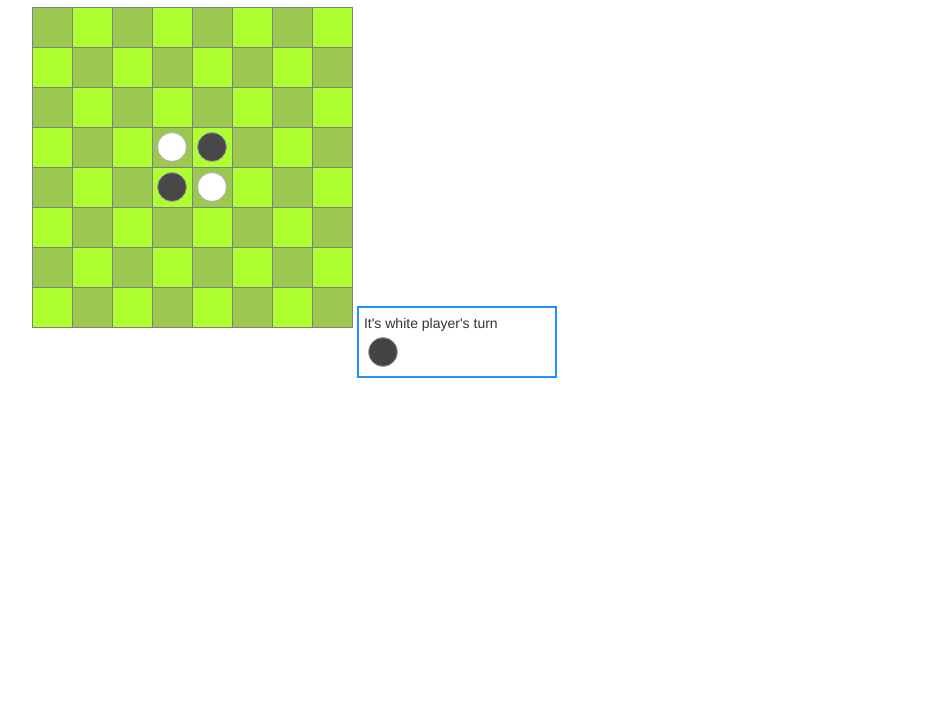
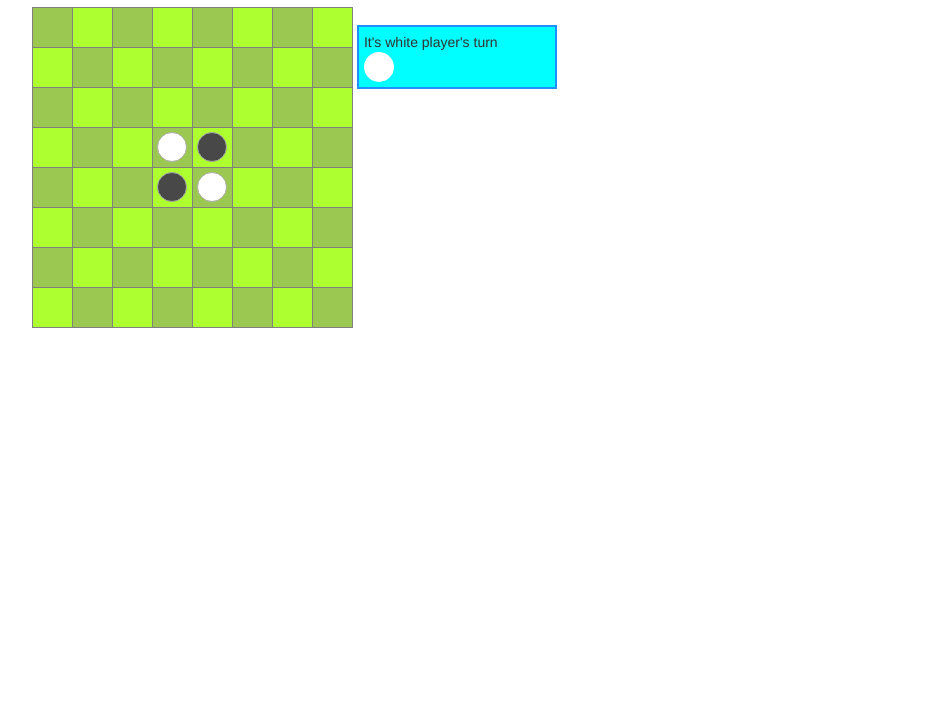
Before and after one commit to happyHooman/Reversed, a plain HTML site: page index.html in a window 1280 px wide. Shown: the part 93-800 px from the top of the page, without its empty margins (38-980 px from the left). Drawn offline with nearby package versions, Linux system fonts and the light colour scheme.

Commit message:
flipper added

```diff
--- a/css/styles.css
+++ b/css/styles.css
@@ -32,8 +32,47 @@ h1{
     width: 200px;
     border: 2px solid dodgerblue;
     padding: 5px;
+    background-color: cyan;
 }
 
 #mainBoard {
-    display: inline-block;
+    display: inline;
 }
+
+.flipper {
+    width: 30px;
+    height: 30px;
+    position: relative;
+    perspective: 800px;
+}
+
+#card {
+    width: 100%;
+    height: 100%;
+    position: absolute;
+    transform-style: preserve-3d;
+    transition: transform 1s;
+}
+
+#card figure {
+    margin: 0;
+    display: block;
+    position: absolute;
+    width: 100%;
+    height: 100%;
+    backface-visibility: hidden;
+    border-radius: 50%;
+}
+
+#card .front {
+    background: white;
+}
+
+#card .back {
+    background: black;
+    transform: rotateY( 180deg );
+}
+
+#card.flipped {
+    transform: rotateY( 180deg );
+}
--- a/index.html
+++ b/index.html
@@ -11,7 +11,7 @@
 
 <div class="container">
     <div class="row text-center">
-    <h1> This is the page of the game #Reverse </h1>
+    <h1> This is the page of the game #Reversi </h1>
     <p>The purpose of this page is to present the game as the final project for the web development course</p>
     </div>
 </div>
@@ -19,7 +19,15 @@
 <div class="container">
 <table id="mainBoard">
 </table>
-    <div id="notifications"></div>
+    <div id="notifications">
+        <span id="notification_text"></span>
+        <section class="flipper">
+            <div id="card">
+                <figure class="front"></figure>
+                <figure class="back"></figure>
+            </div>
+        </section>
+    </div>
 </div>
 
 
--- a/js/functionality.js
+++ b/js/functionality.js
@@ -9,22 +9,31 @@ load();
 
 $("#mainBoard").on("click", "td", function () {
     var td = $(this);
+    var rowIndex = this.parentNode.rowIndex;
+    var cellIndex = this.cellIndex;
+
+
 
     if (td.find('.piesa').length === 0) { //if the clicked cell is empty then put a piece
 
-        checkNeighbours(this.parentNode.rowIndex, this.cellIndex);
+        checkNeighbours(rowIndex, cellIndex);
         if (canClick) {
             // if there are oponent pieces bound by the player
 
             //write in the matrix
-            matrix[this.parentNode.rowIndex][this.cellIndex] = player;
+            matrix[rowIndex][cellIndex] = player;
 
             //display on the screen
             td.append('<div class="piesa player' + player + '"></div>');
 
             player = -player;
-            $("#notifications").html("It's " + (player === 1 ? 'white' : 'black') + " player's turn");
-            $("#notifications").append('<div class="piesa player' + player + '" style="background-color: #444"></div>');
+            // flip = '<div class="piesa player' + player + '"></div>';
+            // $("#card").toggleClassName('flipped');
+
+
+
+            $("#notification_text").html("It's " + (player === 1 ? 'white' : 'black') + " player's turn");
+            $('#card').toggleClass('flipped');
             canClick = false;
         } else {
             console.log("I'm sorry, you can not click here! Please try somewhere else!")
@@ -57,8 +66,7 @@ function load() {
         console.debug('contacts loaded', raspuns);
         matrix = raspuns.table;
         player = raspuns.player;
-        $("#notifications").html("It's " + (player === 1 ? 'white' : 'black') + " player's turn");
-        $("#notifications").append('<div class="piesa player' + player + '" style="background-color: #444"></div>');
+        $("#notification_text").html("It's " + (player === 1 ? 'white' : 'black') + " player's turn");
         for (var i = 0; i < 8; i++) {
             for (var j = 0; j < 8; j++) {
                 var piesa = matrix[i][j];
@@ -76,14 +84,13 @@ var arrayOfChanged = [];
 
 function checkIfBound(rowIndex, cellIndex, num1, num2) {
 
-    // num1 and num2 specify the direction
     // going the specified direction
     rowIndex = rowIndex + num1;
     cellIndex = cellIndex + num2;
 
     if (rowIndex >= 8 || rowIndex < 0 || cellIndex >= 8 || cellIndex < 0) {
         //nothing to look for in this direction
-        arrayOfChanged=[];
+        arrayOfChanged = [];
     } else {
         if (matrix[rowIndex][cellIndex] === -player) {
 
```
